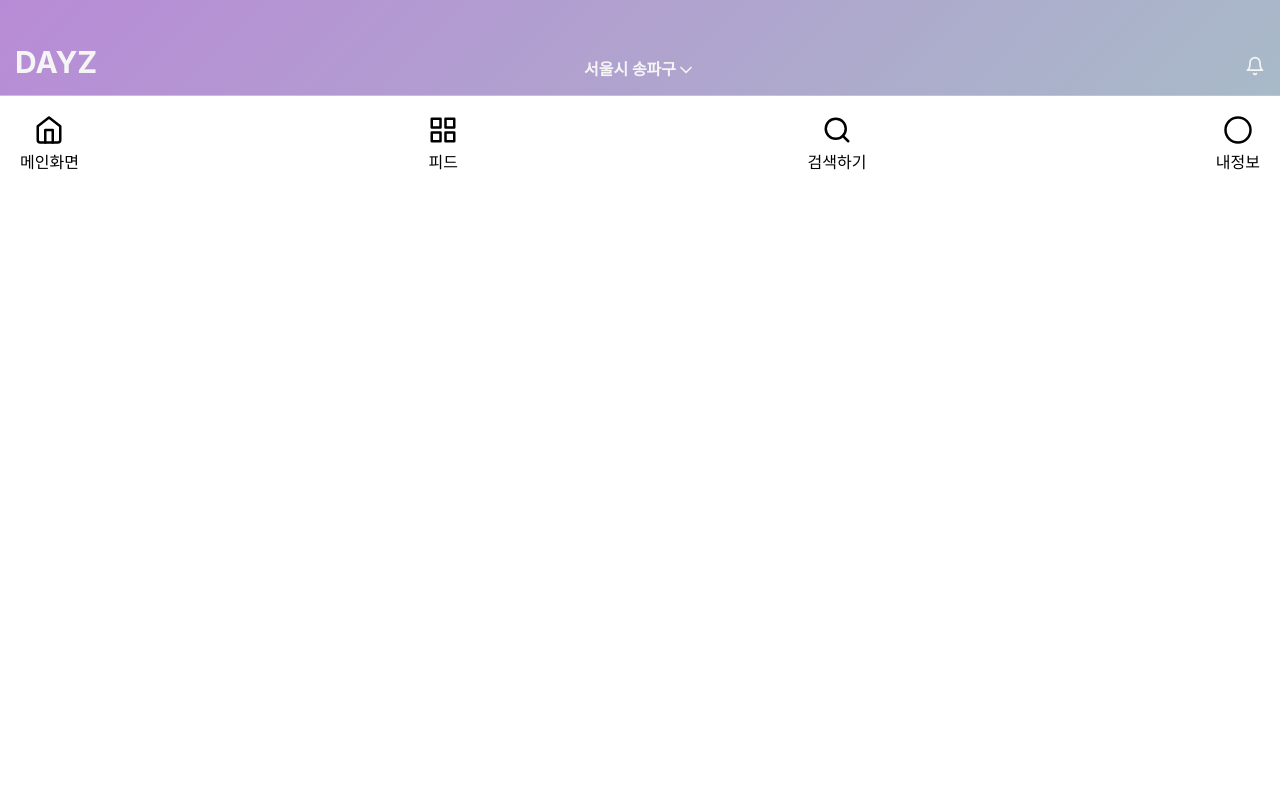
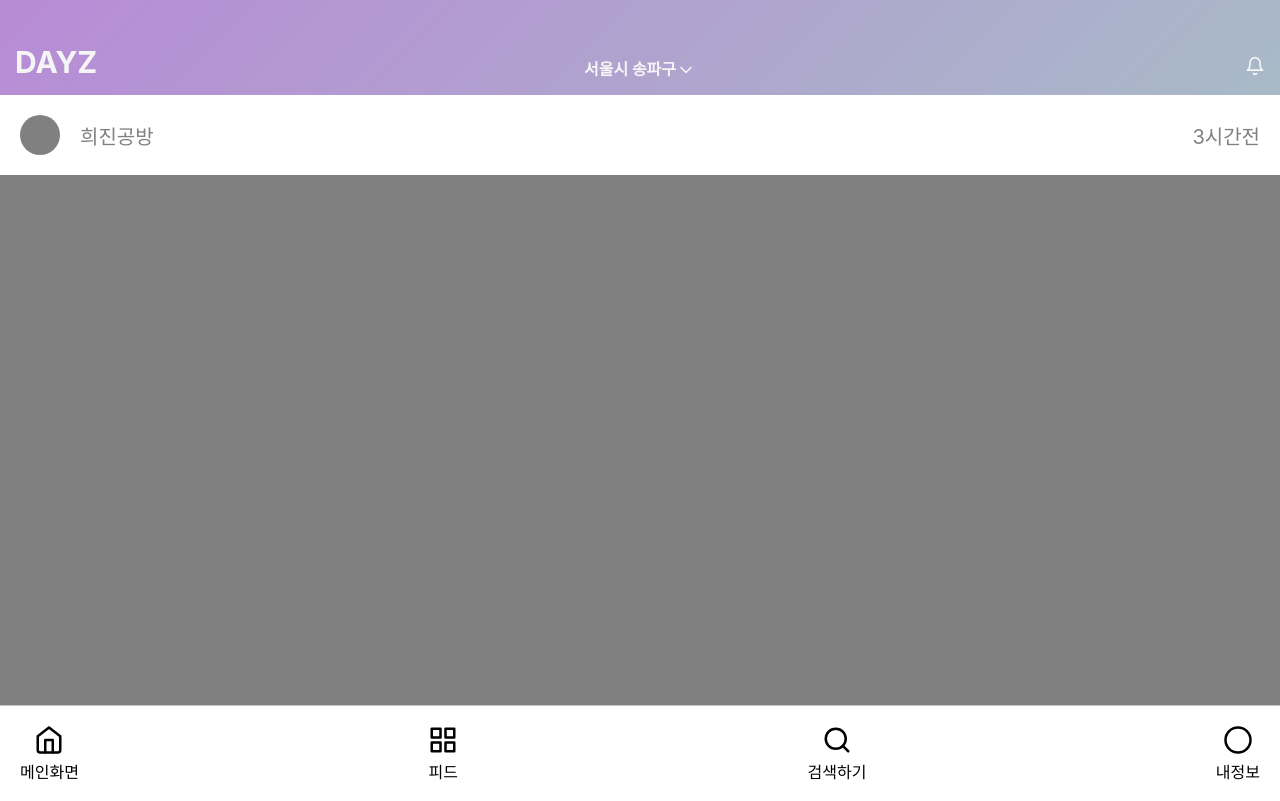
Before and after one commit to prgrms-web-devcourse/Team_DAYZ_DAYZ_FE, a React (Create React App) app: page /feed in a window 1280 px wide. Built offline with nearby package versions, Linux system fonts and the light colour scheme.

Commit message:
Feat: FeedPage 구현

```diff
--- /dev/null
+++ b/src/pages/FeedPage.tsx
@@ -0,0 +1,131 @@
+import styled from '@emotion/styled';
+import React from 'react';
+
+const FeedPage = () => {
+  return (
+    <FeedPageWrapper>
+      <FeedItem>
+        <FeedTopWrapper>
+          <FeedAvatar>
+            <FeedAvatarImg />
+            <FeedAvatarName>희진공방</FeedAvatarName>
+          </FeedAvatar>
+          <FeedTime>3시간전</FeedTime>
+        </FeedTopWrapper>
+        <FeedContentWrapper>
+          <FeedContentImg />
+          <FeedContentClass>클래스 보러가기</FeedContentClass>
+          <FeedContentText>
+            <FeedContentTextUser>희진공방</FeedContentTextUser>
+            <FeedContentTextTitle>오늘도 힘차게 화이팅~</FeedContentTextTitle>
+          </FeedContentText>
+        </FeedContentWrapper>
+      </FeedItem>
+      <FeedItem>
+        <FeedTopWrapper>
+          <FeedAvatar>
+            <FeedAvatarImg />
+            <FeedAvatarName>효성공방</FeedAvatarName>
+          </FeedAvatar>
+          <FeedTime>3시간전</FeedTime>
+        </FeedTopWrapper>
+        <FeedContentWrapper>
+          <FeedContentImg />
+          <FeedContentClass>클래스 보러가기</FeedContentClass>
+          <FeedContentText>
+            <FeedContentTextUser>효성공방</FeedContentTextUser>
+            <FeedContentTextTitle>어제도 힘차게 화이팅~</FeedContentTextTitle>
+          </FeedContentText>
+        </FeedContentWrapper>
+      </FeedItem>
+      <FeedItem>
+        <FeedTopWrapper>
+          <FeedAvatar>
+            <FeedAvatarImg />
+            <FeedAvatarName>진환공방</FeedAvatarName>
+          </FeedAvatar>
+          <FeedTime>4시간전</FeedTime>
+        </FeedTopWrapper>
+        <FeedContentWrapper>
+          <FeedContentImg />
+          <FeedContentClass>클래스 보러가기</FeedContentClass>
+          <FeedContentText>
+            <FeedContentTextUser>진환공방</FeedContentTextUser>
+            <FeedContentTextTitle>모레도 힘차게 화이팅~</FeedContentTextTitle>
+          </FeedContentText>
+        </FeedContentWrapper>
+      </FeedItem>
+    </FeedPageWrapper>
+  );
+};
+
+const FeedPageWrapper = styled.section`
+  overflow: scroll;
+  width: 100vw;
+  height: calc(100vh - 190px);
+`;
+const FeedItem = styled.div`
+  margin-bottom: 40px;
+`;
+const FeedTopWrapper = styled.div`
+  display: flex;
+  justify-content: space-between;
+  align-items: center;
+  margin: 20px;
+`;
+const FeedTime = styled.div`
+  font-size: 20px;
+  color: grey;
+`;
+const FeedAvatar = styled.div`
+  display: flex;
+  justify-content: flex-start;
+  align-items: center;
+`;
+const FeedAvatarImg = styled.div`
+  background-color: grey;
+  width: 40px;
+  height: 40px;
+  border-radius: 50%;
+`;
+const FeedAvatarName = styled.div`
+  margin-left: 20px;
+  font-size: 20px;
+  color: grey;
+`;
+const FeedContentWrapper = styled.div``;
+const FeedContentImg = styled.div`
+  width: 100vw;
+  height: 100vw;
+  background-color: grey;
+`;
+const FeedContentClass = styled.div`
+  width: calc(100vw - 20px);
+  height: 60px;
+  background: linear-gradient(135deg, #b88bd6 0%, #b88bd6 0.01%, #a8bac8 100%);
+  line-height: 60px;
+  text-align: start;
+  color: #f5f5f5;
+  font-size: 20px;
+  font-weight: 600;
+  padding-left: 20px;
+`;
+const FeedContentText = styled.div`
+  display: flex;
+  justify-content: flex-start;
+  margin-top: 20px;
+`;
+const FeedContentTextUser = styled.div`
+  margin-left: 20px;
+  font-size: 20px;
+  font-weight: 600;
+  color: grey;
+`;
+const FeedContentTextTitle = styled.div`
+  margin-left: 20px;
+  font-size: 20px;
+
+  color: grey;
+`;
+
+export default FeedPage;
--- a/src/routes/Router.tsx
+++ b/src/routes/Router.tsx
@@ -2,6 +2,7 @@ import React from 'react';
 import { Route, Switch } from 'react-router';
 import Pottery from '../pages/Category/Pottery';
 import { ChangeLocation, ExplorePage, HomePage, ClassDetailPage } from '../pages';
+import FeedPage from '../pages/FeedPage';
 import LoginForm from '../pages/Login/LoginForm';
 
 const Router = () => {
@@ -13,6 +14,7 @@ const Router = () => {
       <Route path="/login" exact component={LoginForm} />
       <Route path="/category/pottery" exact component={Pottery} />
       <Route path="/class/:id" exact component={ClassDetailPage} />
+      <Route path="/feed" exact component={FeedPage} />
     </Switch>
   );
 };
--- a/src/template/Navigator/Navigator.tsx
+++ b/src/template/Navigator/Navigator.tsx
@@ -13,7 +13,7 @@ const Navigator = () => {
         </IconWrapper>
       </Link>
 
-      <Link to="/" style={{ textDecoration: 'none' }}>
+      <Link to="/feed" style={{ textDecoration: 'none' }}>
         <IconWrapper>
           <Grid size={30} />
           <IconDescription>피드</IconDescription>
```
